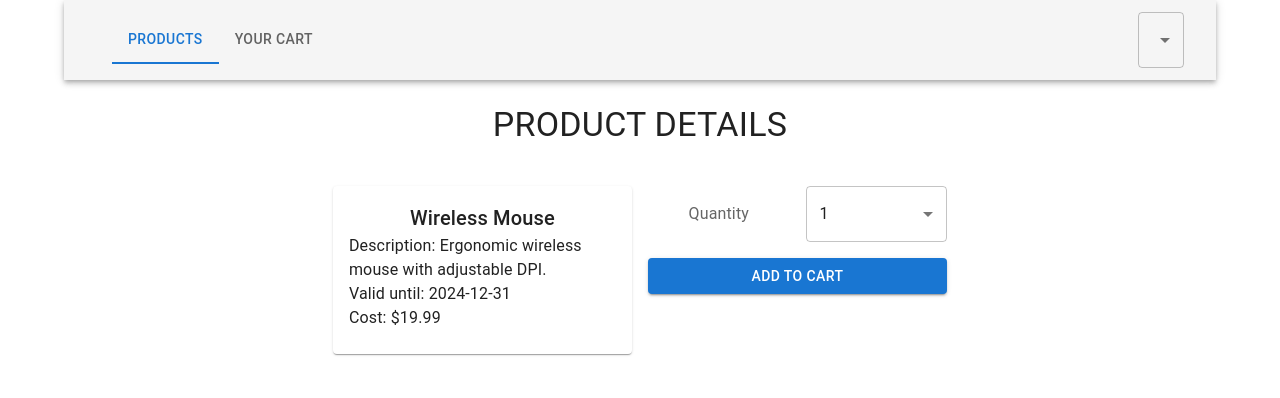
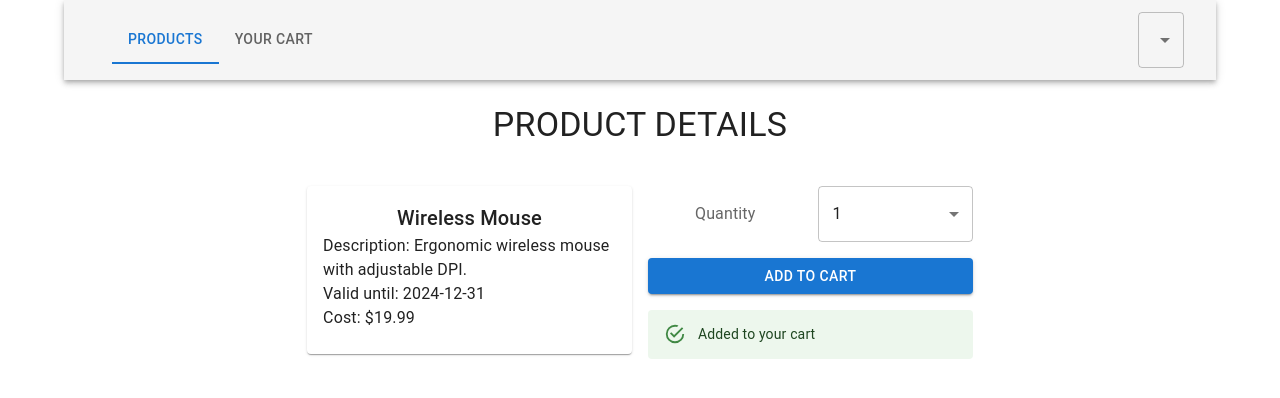
Before and after one commit to pablo-rodr-bio2/clorian-app, a React (Vite) app: page /product/1 in a window 1280 px wide. Both pictures are taken after a click on the button "ADD TO CART". Shown: the top 398 px of the page. Built offline with nearby package versions, Linux system fonts and the light colour scheme; data requests are answered from the project's data file.

Commit message:
Added confirmation msg in Adding to Cart

```diff
--- a/src/pages/ProductDetailsPage/components/ProductDetailsSection/ProductDetailsSection.jsx
+++ b/src/pages/ProductDetailsPage/components/ProductDetailsSection/ProductDetailsSection.jsx
@@ -1,4 +1,4 @@
-import { Box, Button, Grid2 } from "@mui/material"
+import { Alert, Box, Button, Grid2 } from "@mui/material"
 import ProductDetailsInfo from "../ProductDetailsInfo/ProductDetailsInfo"
 import ProductDetailsSelectQuantity from "../ProductDetailsSelectQuantity/ProductDetailsSelectQuantity"
 import { useState } from "react";
@@ -8,6 +8,7 @@ import { useTranslation } from "react-i18next";
 
 const ProductDetailsSection = ({ product }) => {
   const [ quantity, setQuantity ] = useState(1);
+  const [ showAlert, setShowAlert ] = useState(false);
 
   const { t } = useTranslation();
   const dispatch = useDispatch();
@@ -17,6 +18,8 @@ const ProductDetailsSection = ({ product }) => {
       dispatch(
         addProduct({...product, quantity})
       )
+
+      setShowAlert(true)
     }
   }
 
@@ -48,6 +51,8 @@ const ProductDetailsSection = ({ product }) => {
           >
             {t("addToCart")}
           </Button>
+
+          {showAlert && <Alert severity="success">Added to your cart</Alert>}
         </Box>
       </Grid2>
     </Grid2>
```
Also changed, not shown: 1 other file (tests, documents, lock files or other folders).
